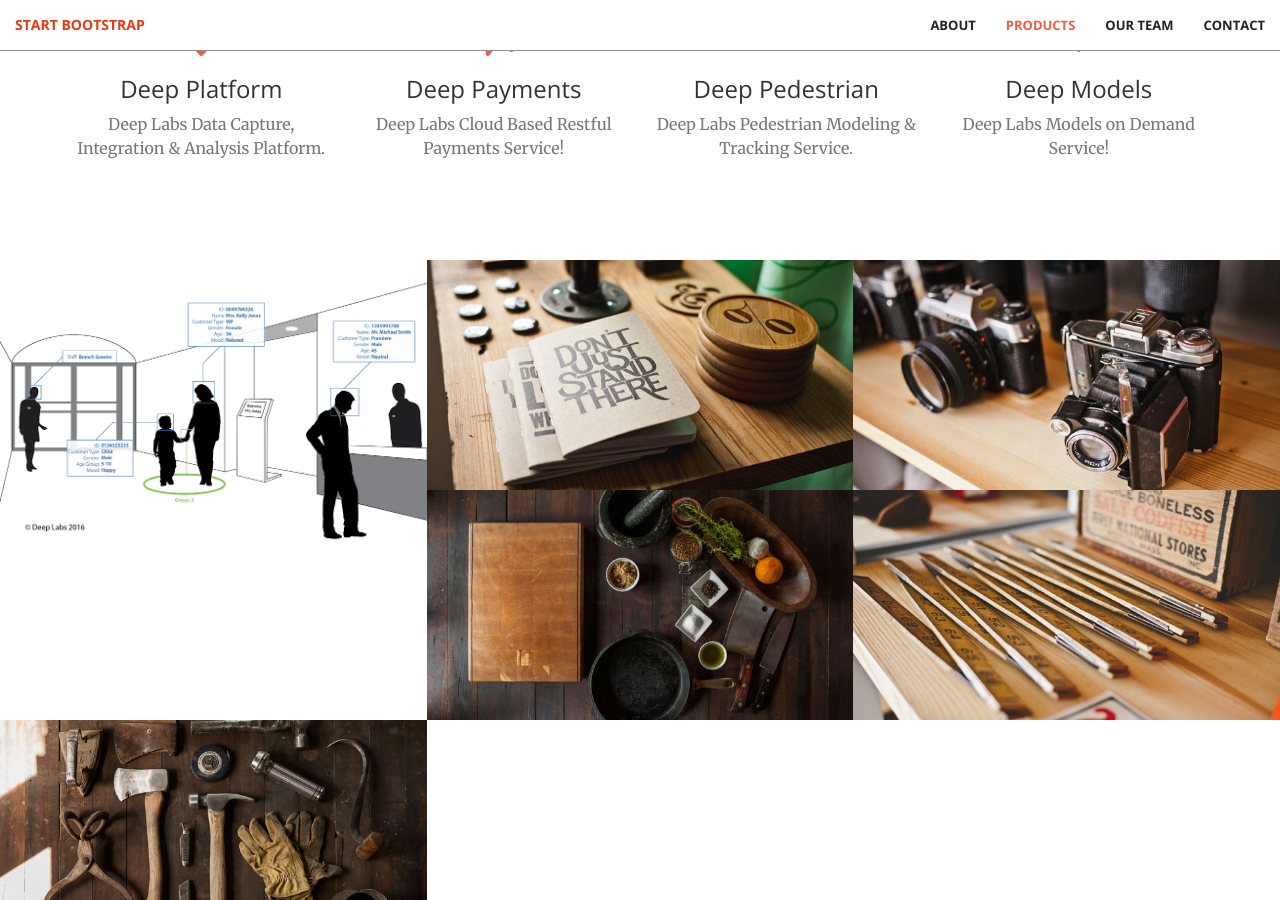
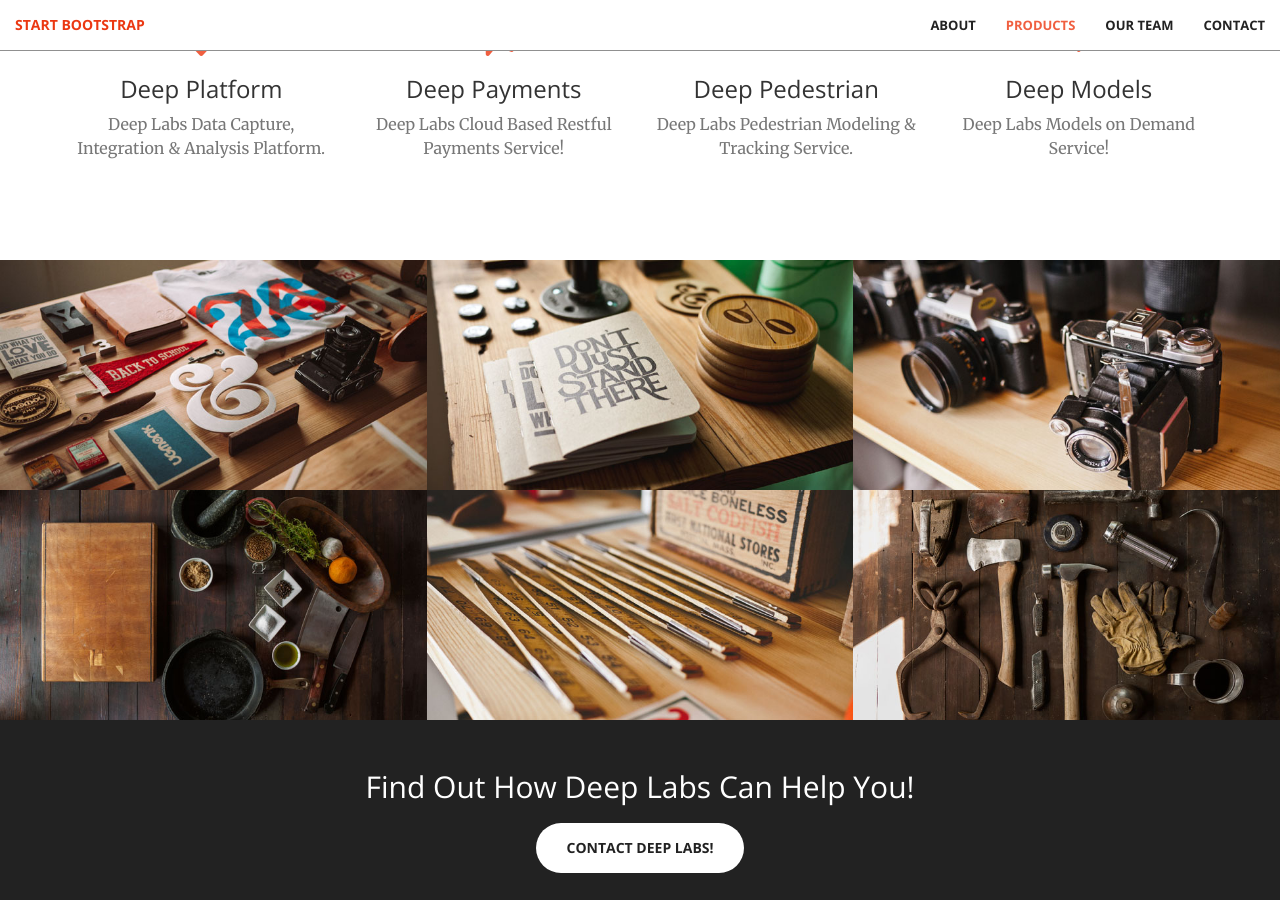
Before and after one commit to CzechJiri/test, a Jekyll site: the page built from index.html, in a window 1280 px wide and 900 px high, scrolled down 1466 px. Built offline with Jekyll 4.4.1, drawn with Linux system fonts in a browser that asks for light colours.

Commit message:
Update portfolio.html

```diff
--- a/_includes/portfolio.html
+++ b/_includes/portfolio.html
@@ -3,7 +3,7 @@
         <div class="row no-gutter">
             <div class="col-lg-4 col-sm-6">
                 <a href="#" class="portfolio-box">
-                    <img src="img/portfolio/branch@2x.png" class="img-responsive" alt="">
+                    <img src="img/portfolio/1.jpg" class="img-responsive" alt="">
                     <div class="portfolio-box-caption">
                         <div class="portfolio-box-caption-content">
                             <div class="project-category text-faded">
```
